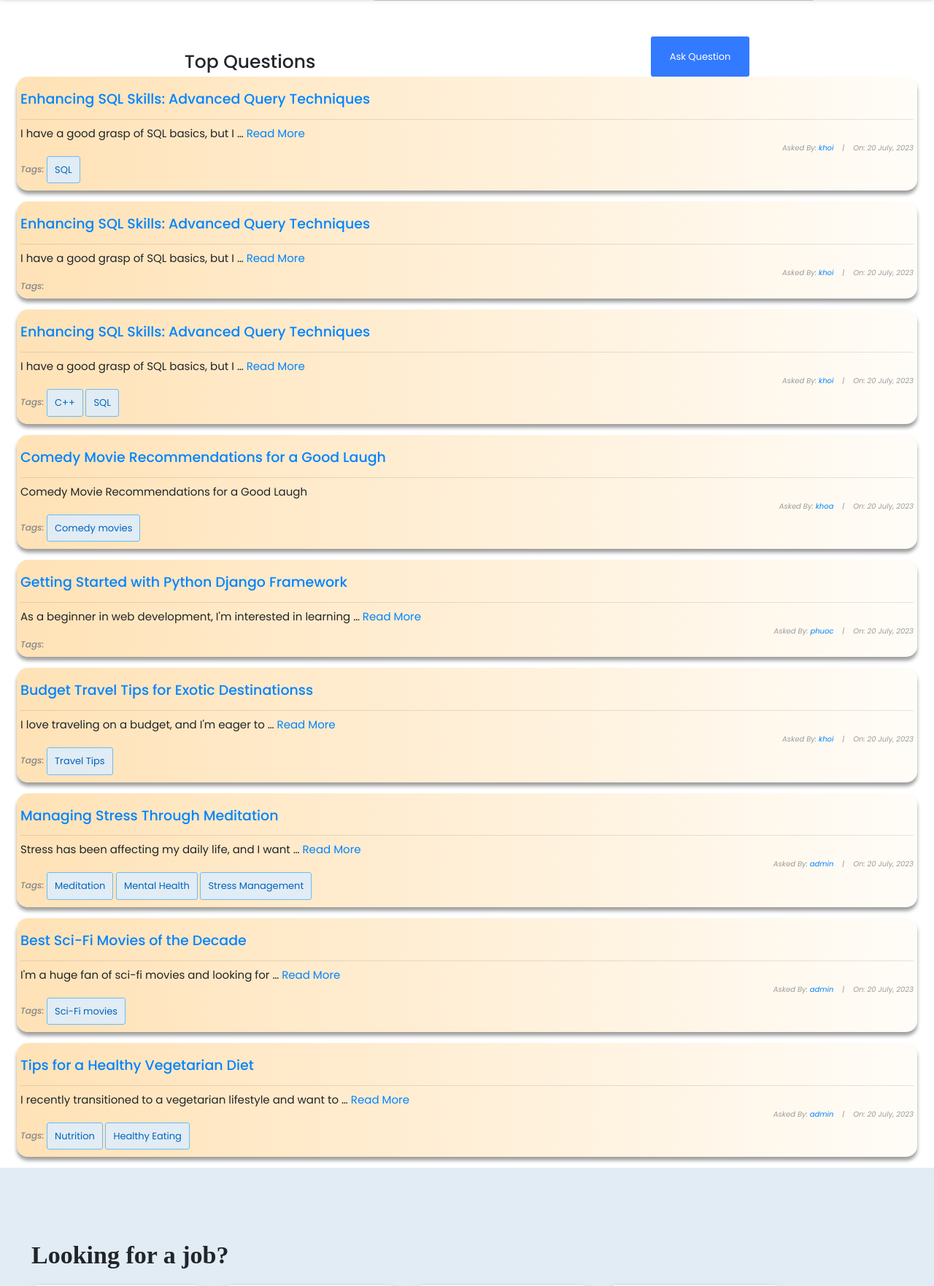
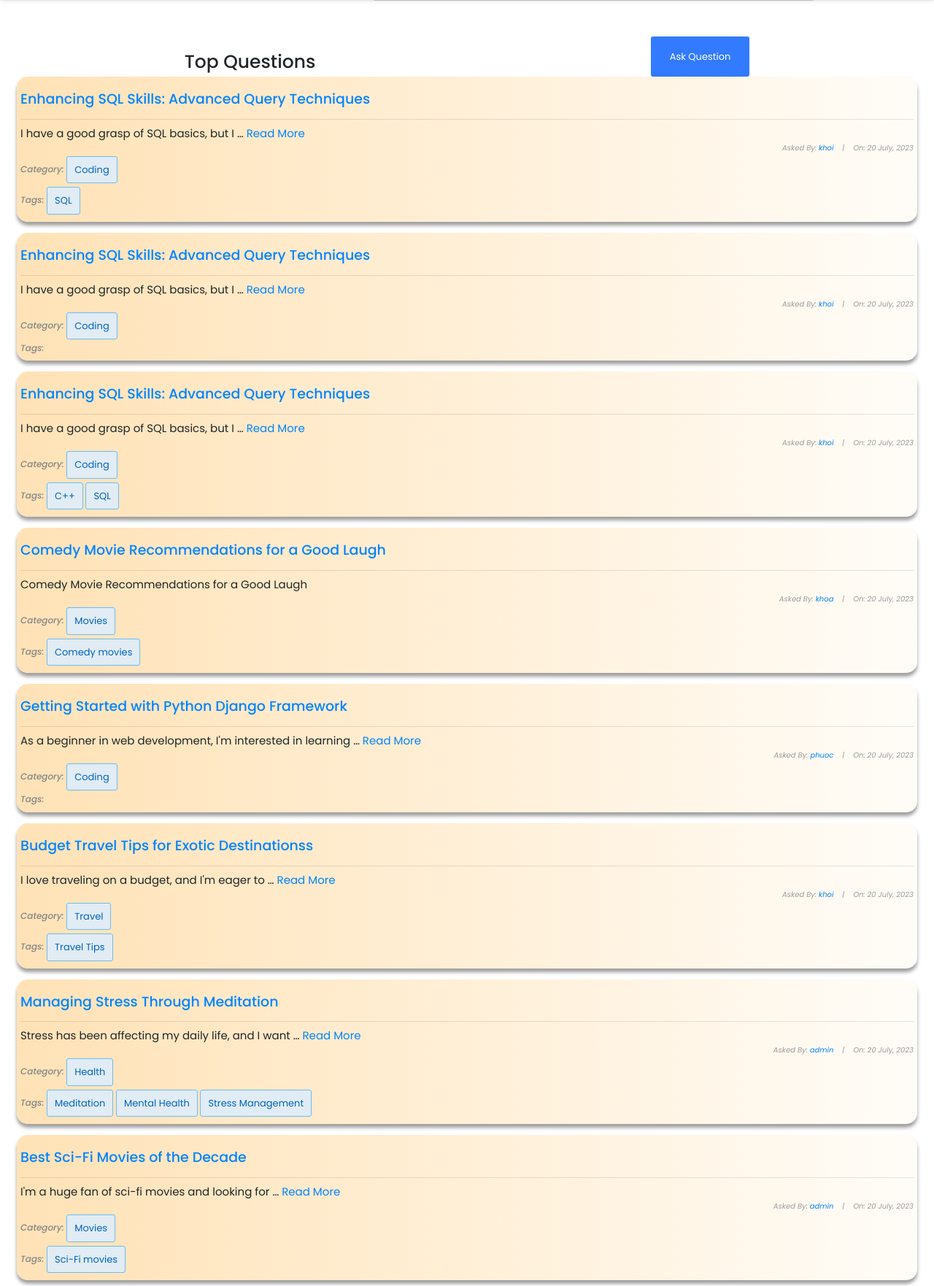
Before and after one commit to khoivankarik/UDPT_Project, a Django app: page /questions/ in a window 1280 px wide. Shown: the part 50-1812 px from the top of the page at 73% size. Run offline with Django 3.2, Linux system fonts and the light colour scheme; data comes from the database, SQL or seed files in the repository; both versions use the stored data as it was after the commit; some libraries are stand-ins or nearby versions; some web fonts are replaced.

Commit message:
add Categories for question

```diff
--- a/stackprj/stackbase/admin.py
+++ b/stackprj/stackbase/admin.py
@@ -1,6 +1,7 @@
 from django.contrib import admin
-from .models import Question, Comment, Tag
+from .models import Question, Comment, Tag, Category
 
 admin.site.register(Question)
 admin.site.register(Comment)
 admin.site.register(Tag)
+admin.site.register(Category)
--- a/stackprj/stackbase/models.py
+++ b/stackprj/stackbase/models.py
@@ -4,6 +4,11 @@
 from django.contrib.auth.models import User
 from ckeditor.fields import RichTextField
 
+class Category(models.Model):
+    name = models.CharField(max_length=100)
+    tags = models.ManyToManyField('Tag', related_name='categories')
+    def __str__(self):
+        return self.name
 class Tag(models.Model):
     name = models.CharField(max_length=100)
 
@@ -17,7 +22,8 @@
     content = RichTextField()
     likes = models.ManyToManyField(User, related_name='question_post')
     date_created = models.DateTimeField(default=timezone.now)
-    tags = models.ManyToManyField(Tag, related_name='questions')
+    category = models.ForeignKey(Category, on_delete=models.CASCADE, null=True)
+    tags = models.ManyToManyField(Tag, blank=True)
 
     def __str__(self):
         return f'{self.user.username} - Question'
--- a/stackprj/stackbase/templates/stackbase/question_list.html
+++ b/stackprj/stackbase/templates/stackbase/question_list.html
@@ -109,6 +109,17 @@
                     <h6 id="fh6" style="text-align: left;">{{ question.content|truncatewords:10}} <a href="{% url 'stackbase:question-detail' question.id%}">Read More</a></h6>
                     {% endif %}
                     <h6 id="fh6" style="font-size: 10px; font-style: italic; color: rgb(155, 155, 155);">Asked By: <a href="{% url 'profile' %}">{{ question.user }}</a>&nbsp;&nbsp;&nbsp; |&nbsp;&nbsp;&nbsp; On: {{question.date_created|date:"j F, Y"}}</h6>
+
+                    <h5 style="text-align: left; font-size: 12px; font-style: italic;">
+                        Category: {% if question.category %}
+                            <a href="{% url 'stackbase:category-question-lists' question.category.name %}" style="text-decoration: none;">
+                                <button class="btn btn-login">{{ question.category.name }}</button>
+                            </a>
+                        {% else %}
+                            None
+                        {% endif %}
+                    </h5>
+
                     <h5 style="text-align: left; font-size: 12px; font-style: italic;">Tags:
                         {% for tag in question.tags.all %}
                         <div class="tag-box">
--- a/stackprj/stackbase/urls.py
+++ b/stackprj/stackbase/urls.py
@@ -15,5 +15,7 @@
     path('questions/<int:pk>/delete/', views.QuestionDeleteView.as_view(), name="question-delete"),
     path('questions/<int:pk>/comment/', views.AddCommentView.as_view(), name="question-comment"),
     path('like/<int:pk>', views.like_view, name="like_post"),
-    path('questions/tags/<str:tag>/', views.TagQuestionListView.as_view(), name="tag-question-lists")
+    path('questions/tags/<str:tag>/', views.TagQuestionListView.as_view(), name="tag-question-lists"),
+    path('get_tags/', views.get_tags, name='get_tags'),
+    path('questions/category/<str:category>/', views.CategoryQuestionListView.as_view(), name="category-question-lists"),
 ]
--- a/stackprj/stackbase/views.py
+++ b/stackprj/stackbase/views.py
@@ -3,11 +3,12 @@
 from django.http import HttpResponseRedirect
 from django.views.generic import ListView, DetailView, CreateView, UpdateView, DeleteView
 from django.contrib.auth.mixins import UserPassesTestMixin, LoginRequiredMixin
-from .models import Question, Comment, Tag
+from .models import Question, Comment, Tag, Category
 from .forms import CommentForm
 from django.urls import reverse, reverse_lazy
 from django.db.models import Q
 from urllib.parse import unquote
+from django.http import JsonResponse
 
 def home(request):
     return render(request, 'home.html')
@@ -75,16 +76,33 @@
 
 class QuestionCreateView(LoginRequiredMixin, CreateView):
     model = Question
-    fields = ['title', 'content', 'tags']
+    fields = ['title', 'content', 'category', 'tags']
     context_object_name = 'question'
 
     def form_valid(self, form):
+        if form.instance.category is None:
+            # Handle case where category is not selected
+            form.add_error('category', 'Please select a category.')
+            return self.form_invalid(form)
         form.instance.user = self.request.user
         return super().form_valid(form)
 
+    def get_form(self, form_class=None):
+        form = super().get_form(form_class)
+        if self.request.method == 'POST':
+            category_id = self.request.POST.get('category')
+            if category_id:
+                category = Category.objects.get(id=category_id)
+                form.fields['tags'].queryset = category.tags.all()
+            else:
+                form.fields['tags'].queryset = Tag.objects.none()
+        else:
+            form.fields['tags'].queryset = Tag.objects.none()
+        return form
+
 class QuestionUpdateView(UserPassesTestMixin, LoginRequiredMixin, UpdateView):
     model = Question
-    fields = ['title', 'content', 'tags']
+    fields = ['title', 'content', 'category', 'tags']
 
     def form_valid(self, form):
         form.instance.user = self.request.user
@@ -95,6 +113,19 @@
         if self.request.user == question.user:
             return True
         return False
+
+    def get_form(self, form_class=None):
+        form = super().get_form(form_class)
+        if self.request.method == 'POST':
+            category_id = self.request.POST.get('category')
+            if category_id:
+                category = Category.objects.get(id=category_id)
+                form.fields['tags'].queryset = category.tags.all()
+            else:
+                form.fields['tags'].queryset = Tag.objects.none()
+        else:
+            form.fields['tags'].queryset = Tag.objects.none()
+        return form
 
 class QuestionDeleteView(UserPassesTestMixin, LoginRequiredMixin, DeleteView):
     model = Question
@@ -137,3 +168,26 @@
     def get_queryset(self):
         tag = self.kwargs['tag']
         return Question.objects.filter(tags__name=tag)
+
+class CategoryQuestionListView(ListView):
+    model = Question
+    template_name = 'stackbase/question_list.html'  # Replace with your actual template name
+    context_object_name = 'questions'
+    ordering = ['-date_created']
+
+    def get_queryset(self):
+        category_name = self.kwargs['category']
+        return Question.objects.filter(category__name=category_name)
+
+def get_tags(request):
+    if request.method == 'GET':
+        category_id = request.GET.get('category_id')
+        if category_id:
+            try:
+                category = Category.objects.get(id=category_id)
+                tags = category.tags.all()
+                data = [{'id': tag.id, 'name': tag.name} for tag in tags]
+                return JsonResponse(data, safe=False)
+            except Category.DoesNotExist:
+                pass
+    return JsonResponse([], safe=False)
```
Also changed, not shown: stackprj/stackbase/templates/stackbase/question_form.html (+40 -21 lines), stackprj/db.sqlite3, stackprj/stackbase/migrations/0007_alter_question_tags_category_question_category.py (added).
